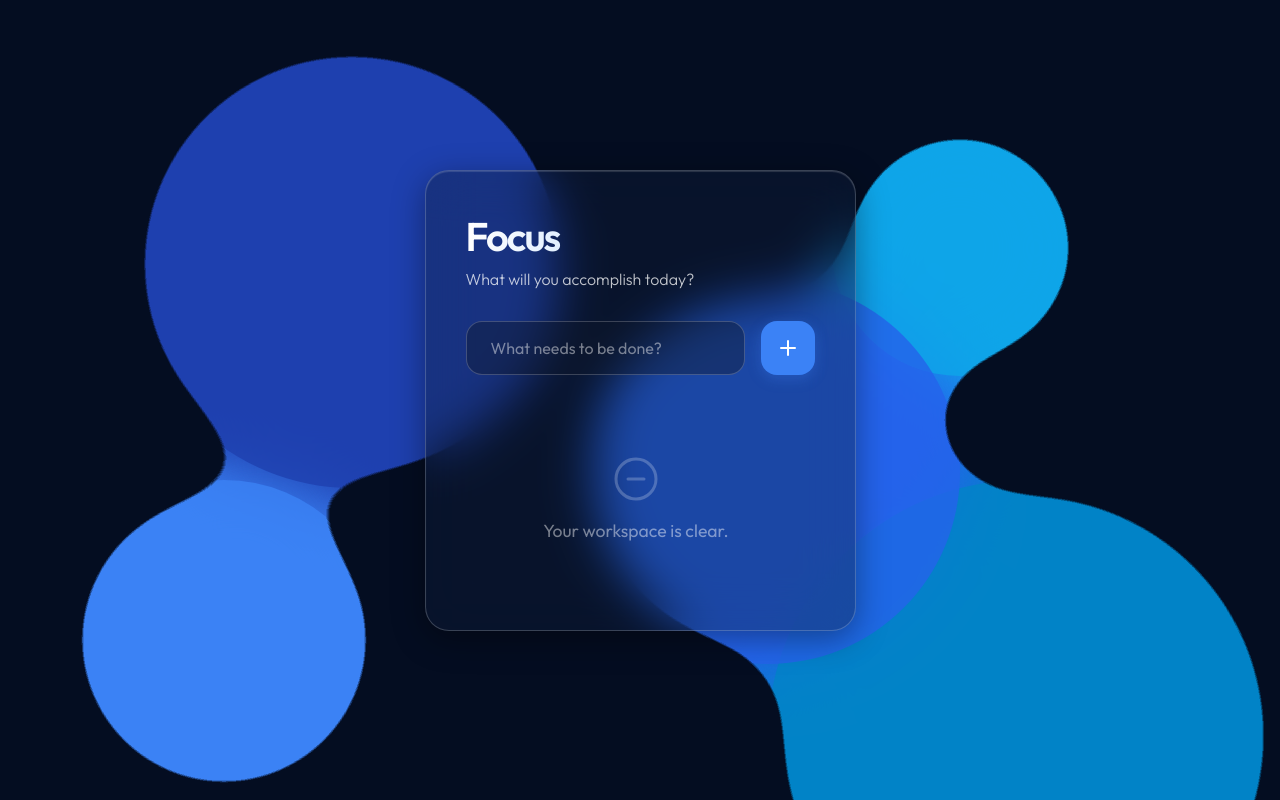
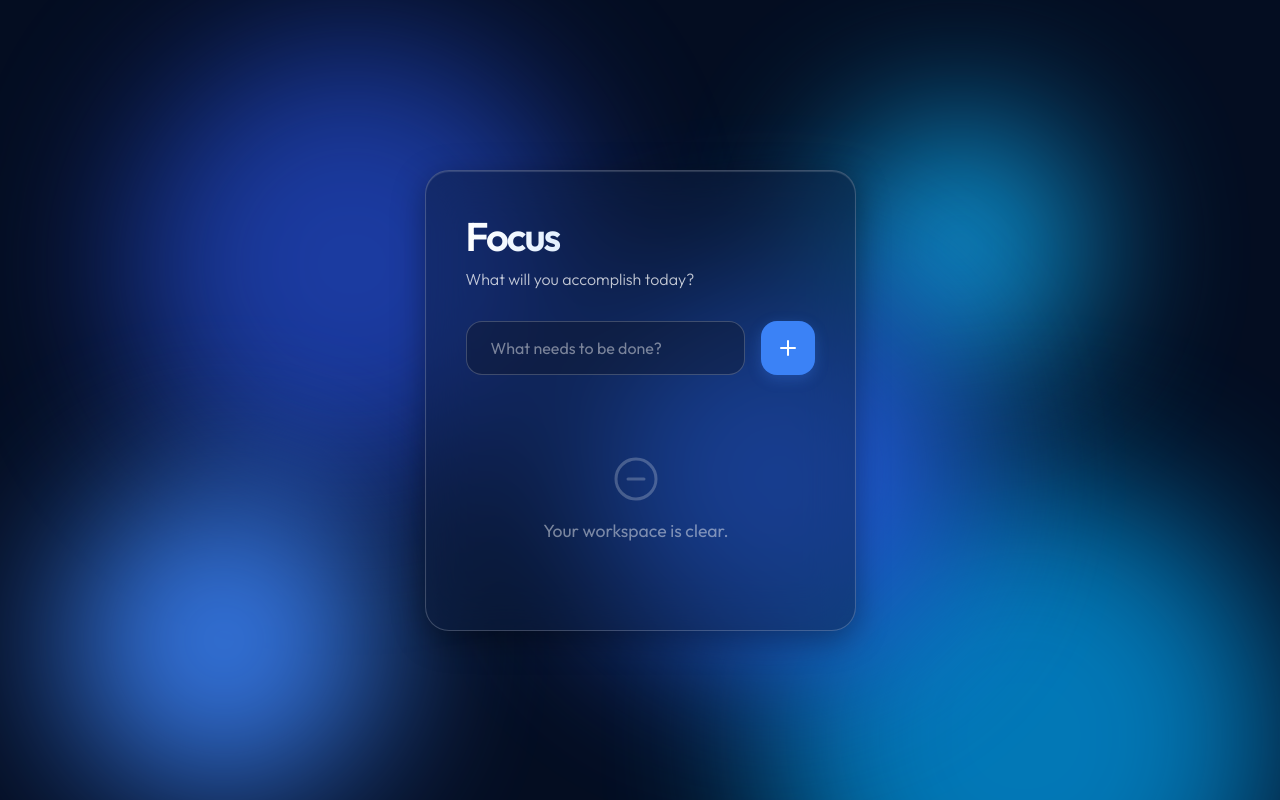
Before and after one commit to pawarganesh243/to-do-list, a React (Vite) app: page / in a window 1280 px wide. Built offline with nearby package versions, Linux system fonts and the light colour scheme.

Commit message:
fix(critical): bypass Vercel rendering bugs using pure CSS mesh gradient and inline glassmorphism

```diff
--- a/src/components/AmbientCanvas.jsx
+++ b/src/components/AmbientCanvas.jsx
@@ -1,25 +1,11 @@
 import React from 'react';
 
 const AmbientCanvas = () => {
-  // Use a reliable SVG definition that doesn't get optimized away by the browser
+  // Switched from an SVG filter to a pure CSS mesh gradient
+  // This guarantees 100% production rendering compatibility
   return (
     <div className="ambient-canvas">
-      <svg style={{ position: 'absolute', width: 0, height: 0, pointerEvents: 'none' }} aria-hidden="true">
-        <defs>
-          <filter id="goo" colorInterpolationFilters="sRGB">
-            <feGaussianBlur in="SourceGraphic" stdDeviation="40" result="blur" />
-            <feColorMatrix
-              in="blur"
-              mode="matrix"
-              values="1 0 0 0 0  0 1 0 0 0  0 0 1 0 0  0 0 0 60 -30"
-              result="goo"
-            />
-            <feComposite in="SourceGraphic" in2="goo" operator="atop"/>
-          </filter>
-        </defs>
-      </svg>
-      {/* Remove the quotes around #goo which can sometimes fail in inline styles */}
-      <div className="gooey-container" style={{ filter: 'url(#goo)' }}>
+      <div className="gooey-container">
         <div className="goo-sphere goo-sphere-1"></div>
         <div className="goo-sphere goo-sphere-2"></div>
         <div className="goo-sphere goo-sphere-3"></div>
--- a/src/components/WorkspaceCard.jsx
+++ b/src/components/WorkspaceCard.jsx
@@ -4,7 +4,14 @@ import RegistryScroller from './RegistryScroller';
 
 const WorkspaceCard = ({ tasks, onAddTask, onToggleTask, onDeleteTask }) => {
   return (
-    <div className="workspace-card">
+    <div
+      className="workspace-card"
+      style={{
+        background: 'rgba(15, 30, 60, 0.45)',
+        backdropFilter: 'blur(24px)',
+        WebkitBackdropFilter: 'blur(24px)'
+      }}
+    >
       <div className="workspace-header">
         <h1 className="workspace-title">Focus</h1>
         <p className="workspace-subtitle">What will you accomplish today?</p>
--- a/src/index.css
+++ b/src/index.css
@@ -81,7 +81,8 @@ body {
 .goo-sphere {
   position: absolute;
   border-radius: 50%;
-  opacity: 0.8;
+  opacity: 0.9;
+  filter: blur(80px); /* Pure CSS blur creates a perfect Mesh Gradient */
 }
 
 /* Responsive Base Sizing and Positions (Static) */
@@ -143,7 +144,7 @@ body {
   display: flex;
   flex-direction: column;
 
-  /* Glassmorphism */
+  /* Glassmorphism fallback if inline styles are ever stripped */
   background: var(--glass-bg);
   backdrop-filter: blur(24px);
   -webkit-backdrop-filter: blur(24px);
```
